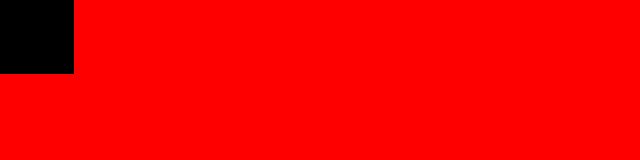
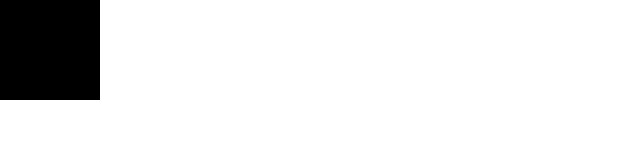
Before and after one commit to atesgoral/canvas-workshop, a plain HTML site: page index.html in a window 1280 px wide. Shown: the top 160 px of the page, without its empty margins (0-640 px from the left). Drawn offline with Linux system fonts and the light colour scheme.

Commit message:
Resize internal dimensions

```diff
--- a/index.html
+++ b/index.html
@@ -2,14 +2,18 @@
 <style>
 html, body { height: 100%; }
 body { padding: 0; margin: 0; }
-#stage { height: 100%; background: red; }
+#stage { height: 100%; }
 </style>
 <script>
 const stage = document.getElementById('stage');
 const ctx = stage.getContext('2d');
 
+function resize() {
+  stage.width = stage.clientWidth;
+  stage.height = stage.clientHeight;
+}
+
+resize();
+
 ctx.fillRect(0, 0, 100, 100);
-
-console.log(stage.width);
-console.log(stage.clientWidth);
 </script>
```
